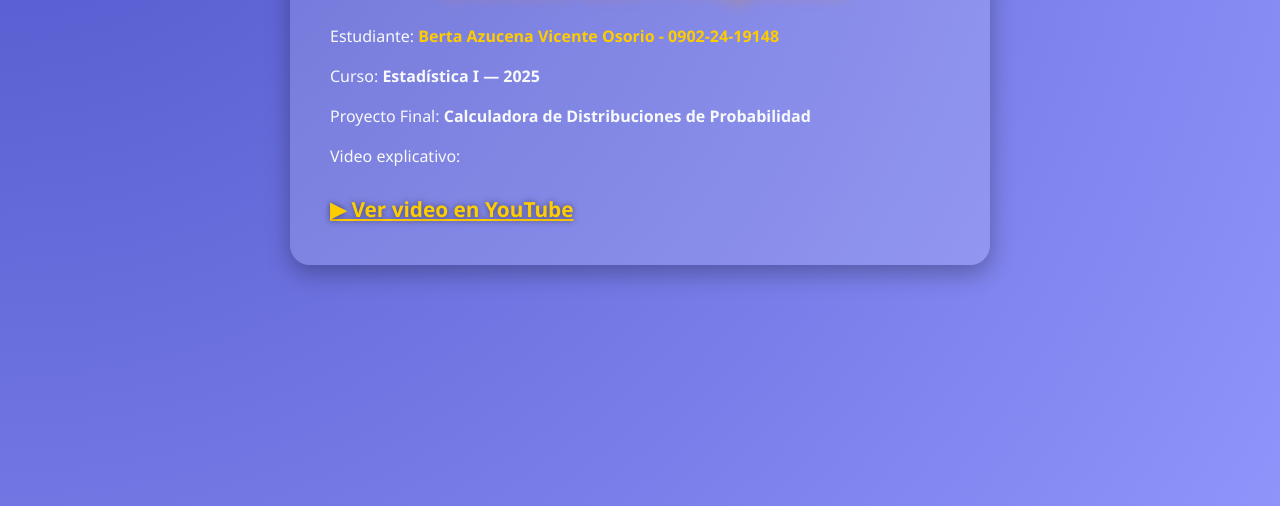
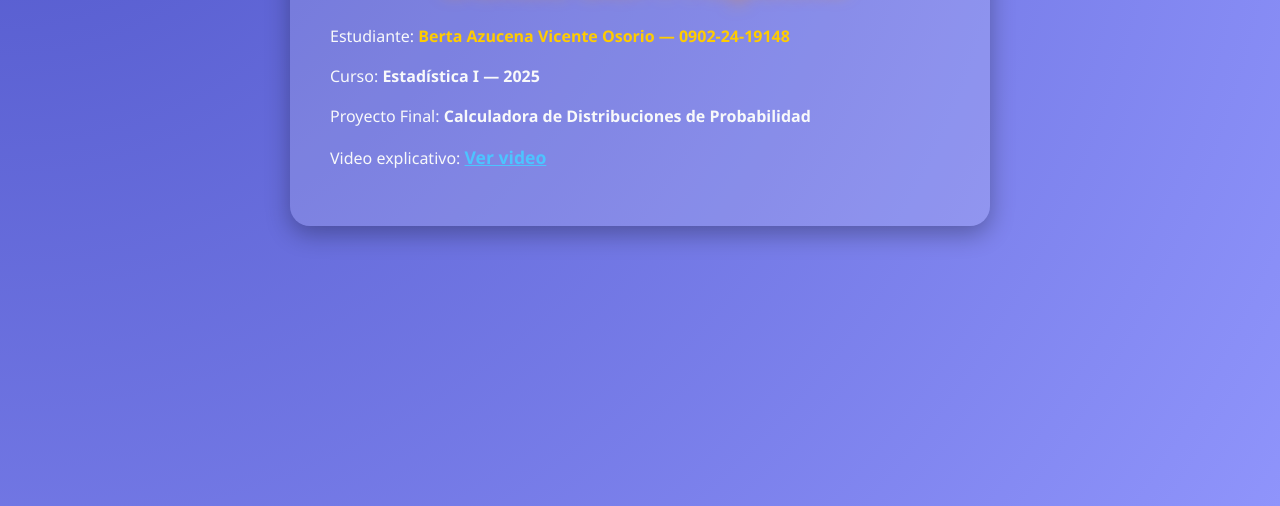
Before and after one commit to EZIS13/calculadora_probabilidades, a plain HTML site: page about.html in a window 1280 px wide. Shown: the part 294-800 px from the top of the page. Drawn offline with nearby package versions, Linux system fonts and the light colour scheme.

Commit message:
Update about.html

```diff
--- a/about.html
+++ b/about.html
@@ -29,7 +29,6 @@
       text-shadow: 2px 2px 0 #000, 4px 4px 10px rgba(255,120,0,0.6);
       animation: pulso 3s infinite ease-in-out;
       margin-bottom: 30px;
-      font-weight: 700;
     }
     @keyframes pulso {
       0% { text-shadow: 2px 2px 0 #000, 4px 4px 10px rgba(255,120,0,0.6); transform: scale(1);}
@@ -41,20 +40,16 @@
       font-weight: bold;
     }
     .video-link {
-      display: inline-block;
-      margin-top: 10px;
-      color: var(--color-resaltado);
-      font-size: 1.3rem;
+      color: #4dc4ff;
       font-weight: bold;
-      text-shadow: 0 0 6px rgba(0,0,0,0.5);
-      transition: 0.3s ease;
+      text-decoration: underline;
+      font-size: 1.1rem;
     }
     .video-link:hover {
       color: #fff;
-      text-shadow: 0 0 12px var(--color-resaltado);
+      text-shadow: 0 0 8px #4dc4ff;
     }
   </style>
-
 </head>
 
 <body class="about-bg fade-in">
@@ -67,32 +62,26 @@
 
   <div class="container">
     <div class="info-card text-light fade-in">
+      <h1 class="fw-bold">Datos del Proyecto</h1>
 
-      <h1>Datos del Proyecto</h1>
-
-      <p>
-        Estudiante:
-        <strong class="text-highlight">Berta Azucena Vicente Osorio - 0902-24-19148</strong>
-      </p>
+      <p>Estudiante: <strong class="text-highlight">Berta Azucena Vicente Osorio — 0902-24-19148</strong></p>
 
       <p>Curso: <strong>Estadística I — 2025</strong></p>
 
       <p>Proyecto Final: <strong>Calculadora de Distribuciones de Probabilidad</strong></p>
 
-      <p>Video explicativo:</p>
-
-      <a
-        href="https://www.youtube.com/watch?v=5TPXtQ4xjgE"
-        target="_blank"
-        rel="noopener noreferrer"
-        class="video-link">
-        ▶ Ver video en YouTube
-      </a>
+      <p>Video explicativo:
+        <a href="https://www.youtube.com/watch?v=5TPXtQ4xjgE"
+           class="video-link"
+           target="_blank"
+           rel="noopener noreferrer">
+           Ver video
+        </a>
+      </p>
 
     </div>
   </div>
 
   <script src="https://cdn.jsdelivr.net/npm/bootstrap@5.3.2/dist/js/bootstrap.bundle.min.js"></script>
-
 </body>
 </html>
```
